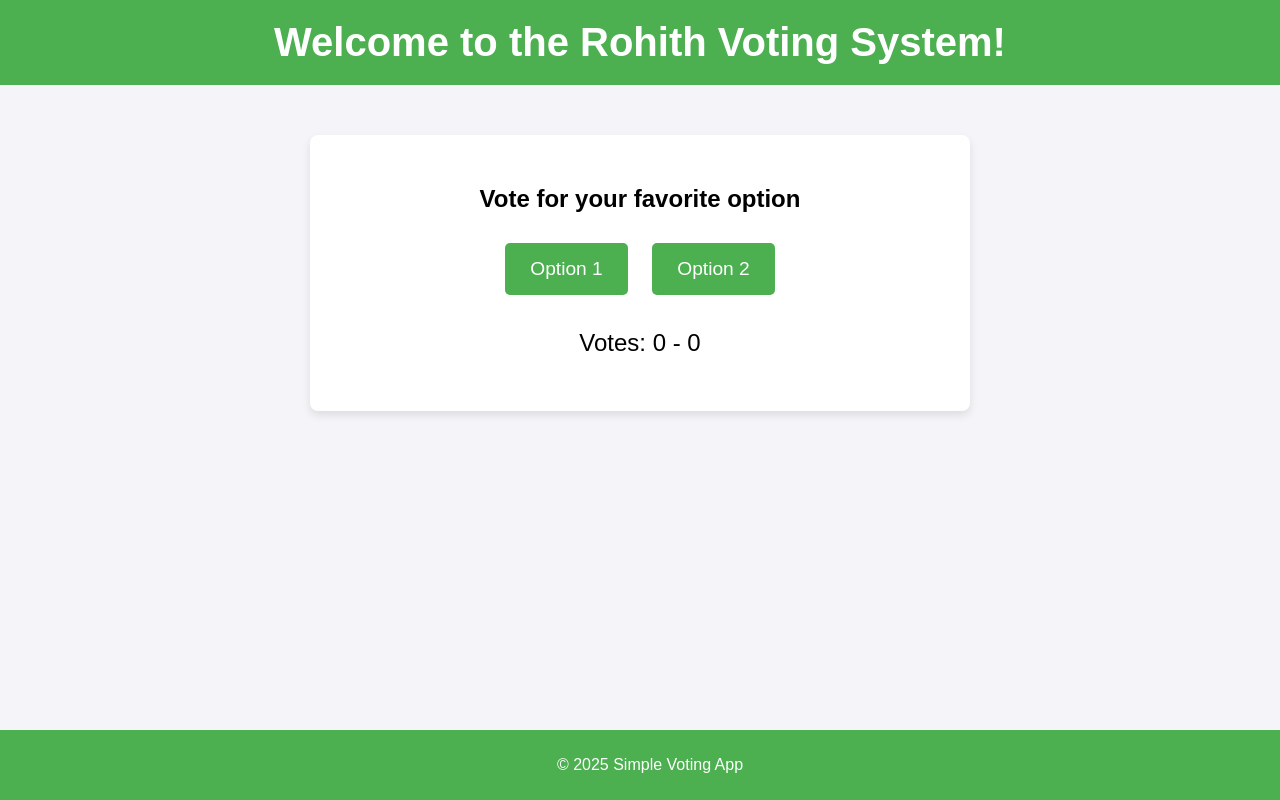
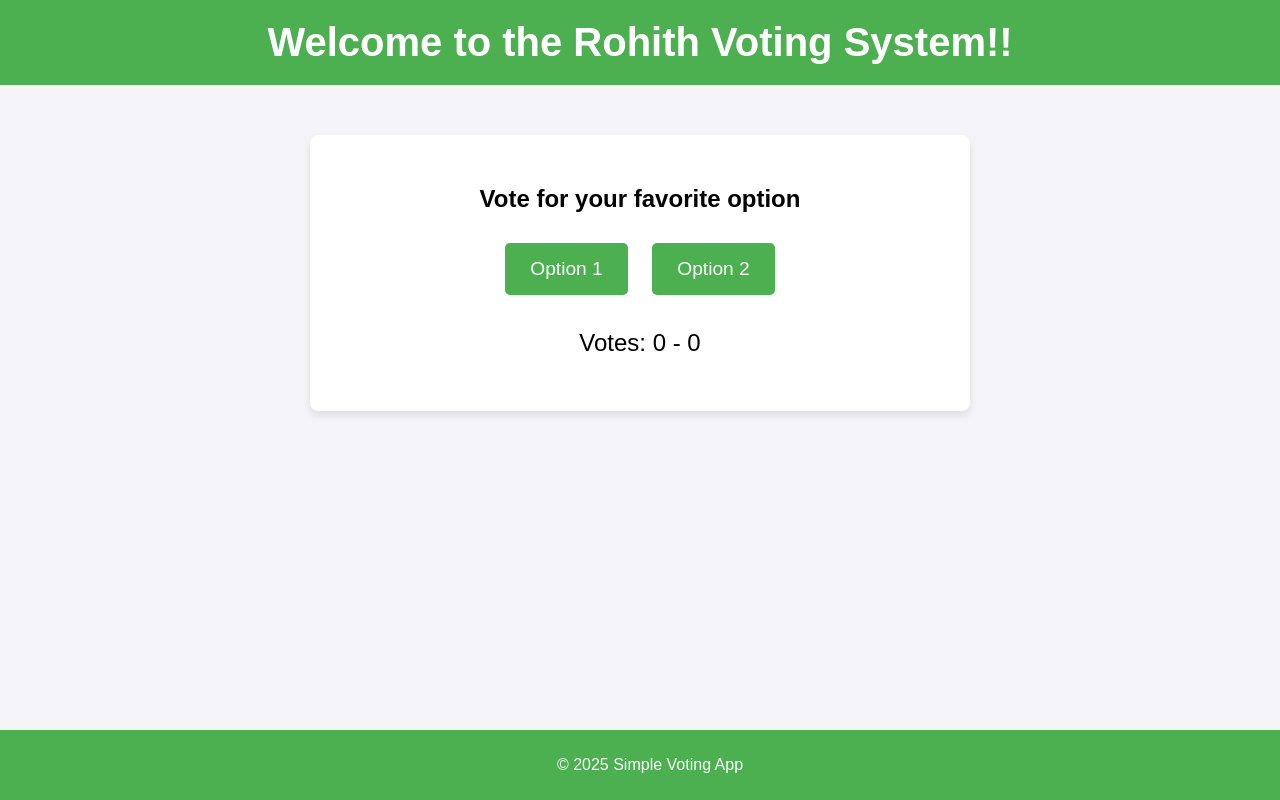
Before and after one commit to rohith8088/simple-voting-app, a plain HTML site: page index.html in a window 1280 px wide. Drawn offline with Linux system fonts and the light colour scheme.

Commit message:
Update index.html

```diff
--- a/index.html
+++ b/index.html
@@ -68,7 +68,7 @@
 <body>
 
   <header>
-    <h1>Welcome to the Rohith Voting System!</h1>
+    <h1>Welcome to the Rohith Voting System!!</h1>
   </header>
 
   <div class="container">
```
